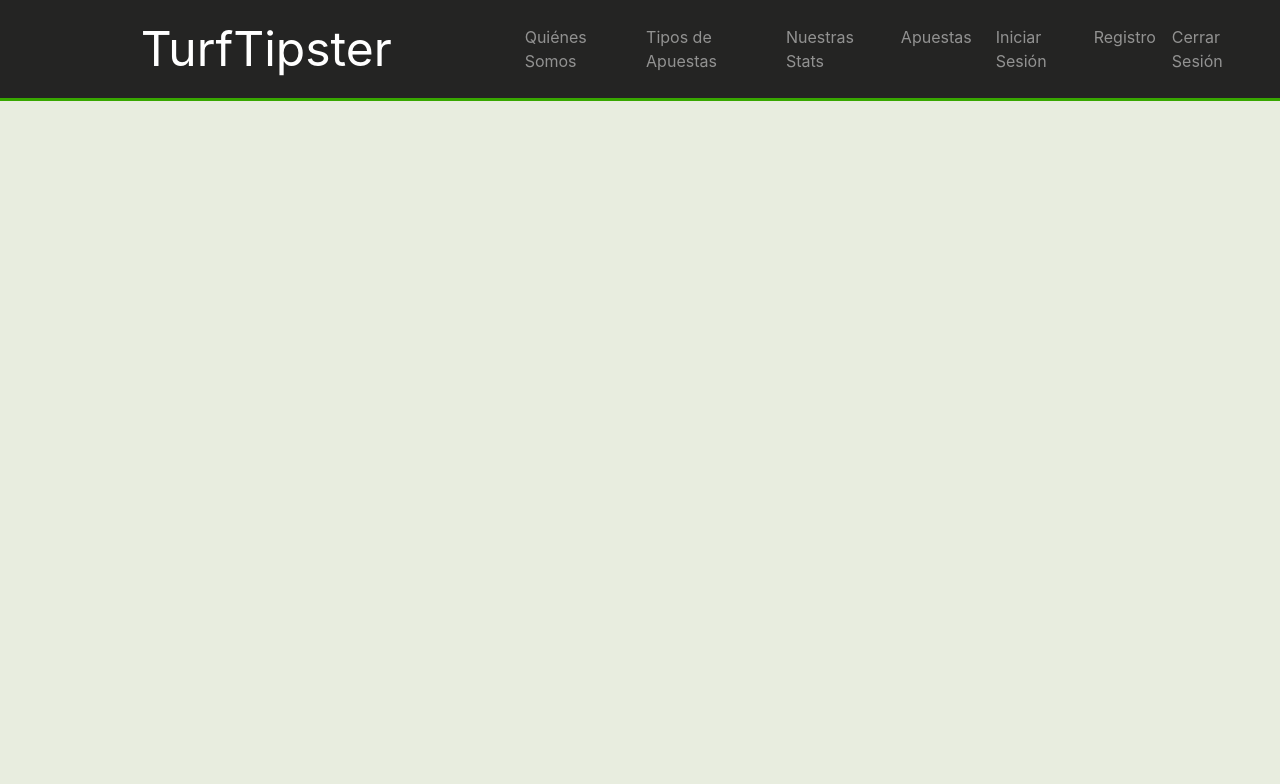
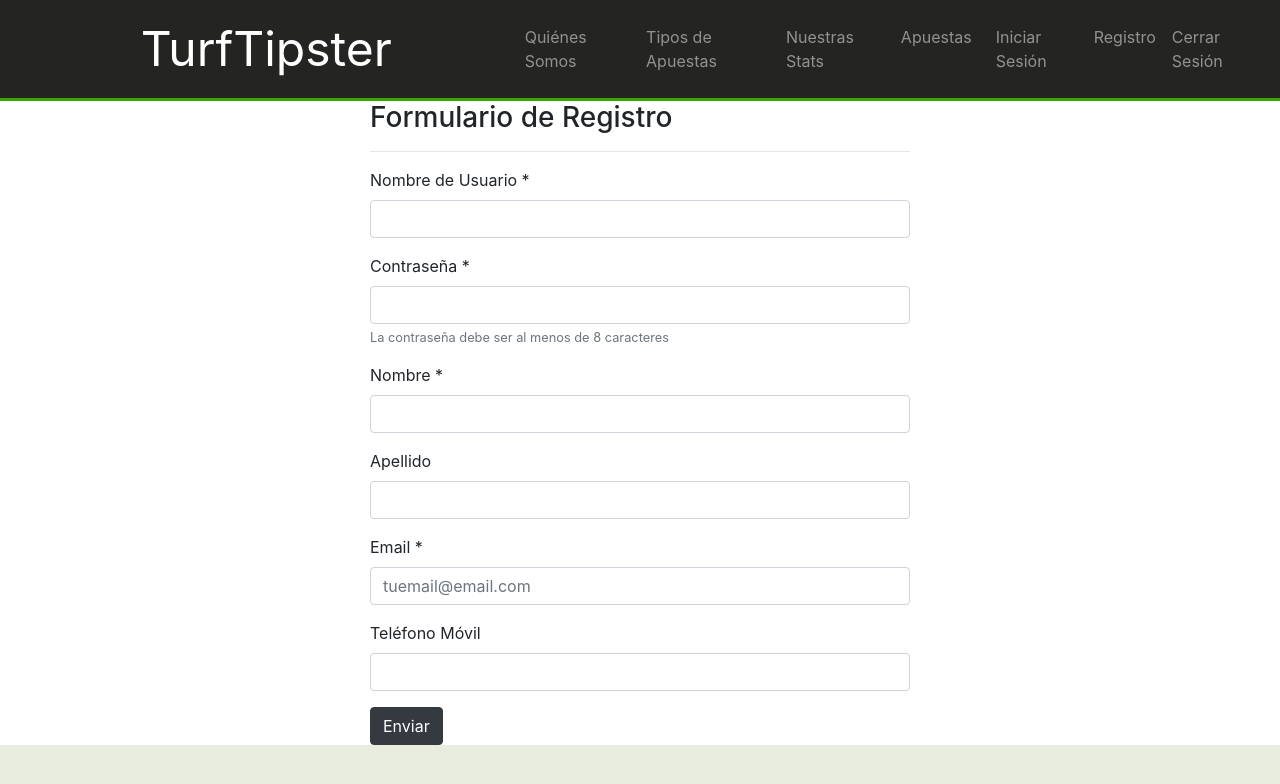
Before and after one commit to victor1305/Turftipster, a React (Create React App) app in the folder client/: page /registro in a window 1280 px wide. Shown: the top 784 px of the page. Built offline with nearby package versions, Linux system fonts and the light colour scheme.

Commit message:
[UNSTABLE][v1.91] UserFormOK

```diff
--- a/client/src/App.js
+++ b/client/src/App.js
@@ -9,6 +9,7 @@ import Home from './components/Home/Home'
 import Bets from './components/Bets/Bets'
 import BetDetail from './components/Bets/BetDetail'
 import Login from './components/Auth/Login'
+import UserForm from './components/Auth/UserForm'
 
 function App() {
 
@@ -19,6 +20,7 @@ function App() {
       <Switch>
         <Route exact path = "/" render = { props => <Home {...props}/>} />
         <Route path = "/iniciar-sesion" render = { props => <Login {...props}/>} />
+        <Route path = "/registro" render = { props => <UserForm {...props}/>} />
         <Route path = "/apuestas" render = { props => <Bets {...props}/>} />
         <Route path="/detalle-apuesta/:id" render = { props => <BetDetail  {...props}/>} />
         {/* <Route path = "/tipos-apuestas" render = { () => <BetTypes />} />
--- a/client/src/components/Auth/Login.js
+++ b/client/src/components/Auth/Login.js
@@ -5,10 +5,20 @@ import { Button, Form, Container, Row, Col } from 'react-bootstrap'
 
 const Login = (props) => {
 
-    const [ user, updateUser ] = useState({})
+    const [ user, updateUser ] = useState({
+        username: "",
+        password: ""
+    })
 
-    const errorMessage = ""
-    const authservice = new AuthService()
+    const [ error, updateError ] = useState({
+        errorMessage: ""
+    })
+
+    const { username, password } = user
+
+    const { errorMessage } = error
+
+    const authService = new AuthService()
 
     const updateUserState = e => {
 
@@ -18,15 +28,19 @@ const Login = (props) => {
         })
     }
 
-    const loginForm = () => {
+    const loginForm = (e) => {
 
-        authservice
+        e.preventDefault()
+
+        authService
             .login(user)
             .then((response) => {
-                props.setTheUser(response.data)
+                updateUser(response.data)
                 props.history.push('/')
             })
-            .catch(err => errorMessage = err.response.data.message)
+            .catch(err => updateError({
+                errorMessage: err.response.data.message
+            }))
     }
 
     return (
@@ -41,6 +55,7 @@ const Login = (props) => {
                             <Form.Control
                                 onChange={updateUserState}
                                 name="username"
+                                value = {username}
                                 type="text"
                                 />
                         </Form.Group>
@@ -49,6 +64,7 @@ const Login = (props) => {
                             <Form.Control
                                 onChange={updateUserState}
                                 name="password"
+                                value = {password}
                                 type="password"
                             />
                         </Form.Group>
--- a/client/src/components/Auth/UserForm.js
+++ b/client/src/components/Auth/UserForm.js
@@ -0,0 +1,91 @@
+import React, { useState, useEffect } from 'react';
+
+import AuthService from '../../service/AuthService'
+import { Container, Form, Row, Col, Button } from 'react-bootstrap'
+
+const UserForm = (props) => {
+
+    const authService = new AuthService()
+
+    const [ newUser, createNewUser ] = useState({
+        username: "",
+        password: "",
+        name: "",
+        lastName: "",
+        email: "",
+        phone: ""
+    })
+
+    const [ error, updateError ] = useState({
+        errorMessage: ""
+    })
+
+    const { username, password, name, lastName, email, phone } = newUser
+
+    const { errorMessage } = error
+
+    const handleInputChange = e => {
+
+        createNewUser({
+            ...newUser,
+            [e.target.name]: e.target.value
+        })
+    }
+
+    const handleFormSubmit = e => {
+
+        e.preventDefault()
+
+        authService
+            .signUp(newUser)
+            .then (() => props.history.push('/'))
+            .catch(err => updateError({
+                errorMessage: err.response.data.message
+            }))
+    }
+
+
+    return (
+        <Container as = "main">
+            <Row>
+                <Col md = {{ offset: 3, span: 6 }}>
+                    <h3>Formulario de Registro</h3>
+                    <hr/>
+                    <Form onSubmit = {handleFormSubmit}>
+                        <Form.Group>
+                            <Form.Label>Nombre de Usuario *</Form.Label>
+                            <Form.Control  onChange = {handleInputChange} value = {username} name = "username" type = "text"/>
+                        </Form.Group>
+                        <Form.Group>
+                            <Form.Label>Contraseña *</Form.Label>
+                            <Form.Control  onChange={handleInputChange} value = {password} name = "password" type="password" />
+                            <Form.Text className="text-muted">La contraseña debe ser al menos de 8 caracteres</Form.Text>
+                        </Form.Group>
+                        <Form.Group>
+                            <Form.Label>Nombre *</Form.Label>
+                            <Form.Control  onChange={handleInputChange} value = {name} name="name" type="text" />
+                        </Form.Group>
+                        <Form.Group>
+                            <Form.Label>Apellido</Form.Label>
+                            <Form.Control onChange={handleInputChange} value = {lastName} name="lastName" type="text" />
+                        </Form.Group>
+                        <Form.Group>
+                            <Form.Label>Email *</Form.Label>
+                            <Form.Control  onChange={handleInputChange} value = {email} name="email" type="email" placeholder = "tuemail@email.com" />
+                        </Form.Group>
+                        <Form.Group>
+                            <Form.Label>Teléfono Móvil</Form.Label>
+                            <Form.Control onChange={handleInputChange} value = {phone} name="phone" type="number" />
+                        </Form.Group>
+                        {errorMessage &&
+                            <p className = "errorMessage">{errorMessage}</p>
+                        }
+                        <Button variant="dark" type="submit">Enviar</Button>
+                    </Form>
+                </Col>
+            </Row>
+        </Container>
+    );
+}
+
+export default UserForm;
--- a/client/src/components/Bets/BetModal.js
+++ b/client/src/components/Bets/BetModal.js
@@ -39,15 +39,20 @@ const BetModal = (props) => {
         })
     }
 
-    const saveBet = () => {
+    const saveBet = e => {
+
+        e.preventDefault()
 
         betservice
             .saveBet(bet)
-            .then (() => props.history.value.push('/apuestas'))
+            .then (() => handleClose(),
+            props.history.push('/apuestas'))
             .catch(err => console.log(err))
     }
 
-    const updateBet = () => {
+    const updateBet = e => {
+
+        e.preventDefault()
 
         const id = props.match.params.id
 
@@ -58,7 +63,7 @@ const BetModal = (props) => {
 
         betservice
             .updateBet(id, bet)
-            .then (() => props.history.value.push('/apuestas'))
+            .then (() => handleClose(), props.history.push('/apuestas'))
             .catch(err => console.log(err))
     }
 
--- a/client/src/components/NavBar/NavBar.js
+++ b/client/src/components/NavBar/NavBar.js
@@ -19,9 +19,9 @@ const NavBar = () => {
             <Nav.Link style = {linkStyle} href="/apuestas">Apuestas</Nav.Link>
             </Nav>
             <Nav>
-                <Nav.Link href="/iniciar-sesion">Iniciar Sesión</Nav.Link>
-                <Nav.Link href="/registro">Registro</Nav.Link>
-                <Nav.Link href="/cerrar-sesion">Cerrar Sesión</Nav.Link>
+                <Nav.Link href = "/iniciar-sesion">Iniciar Sesión</Nav.Link>
+                <Nav.Link href = "/registro">Registro</Nav.Link>
+                <Nav.Link href = "/cerrar-sesion">Cerrar Sesión</Nav.Link>
             </Nav>
         </Navbar.Collapse>
         </Navbar>
--- a/client/src/index.css
+++ b/client/src/index.css
@@ -98,3 +98,7 @@ html {
   font-weight: bold;
   color: #007bff;
 }
+
+.errorMessage{
+  color: red;
+}
--- a/client/src/service/AuthService.js
+++ b/client/src/service/AuthService.js
@@ -5,14 +5,16 @@ export default class AuthService {
     constructor() {
 
         this.service = axios.create({
-          baseURL: process.env.REACT_APP_API_URL,
+
+          baseURL: 'http://localhost:5000/api', //CAMBIAR PARA DEPLOY
+          // baseURL: process.env.REACT_APP_API_URL,
           withCredentials: true,
         });
     }
 
     login = credentials => this.service.post('/iniciar-sesion', credentials)
     getUser = (id) => this.service.get(`/perfil/${id}/edit`)
-    signUp = credentials => this.service.post('/signup', credentials)
+    signUp = credentials => this.service.post('/registro', credentials)
     logout = () => this.service.post('/cerrar-sesion')
     isLoggedIn = () => this.service.get('/loggedin')
 
```
Also changed, not shown: 1 other file (tests, documents, lock files or other folders).
